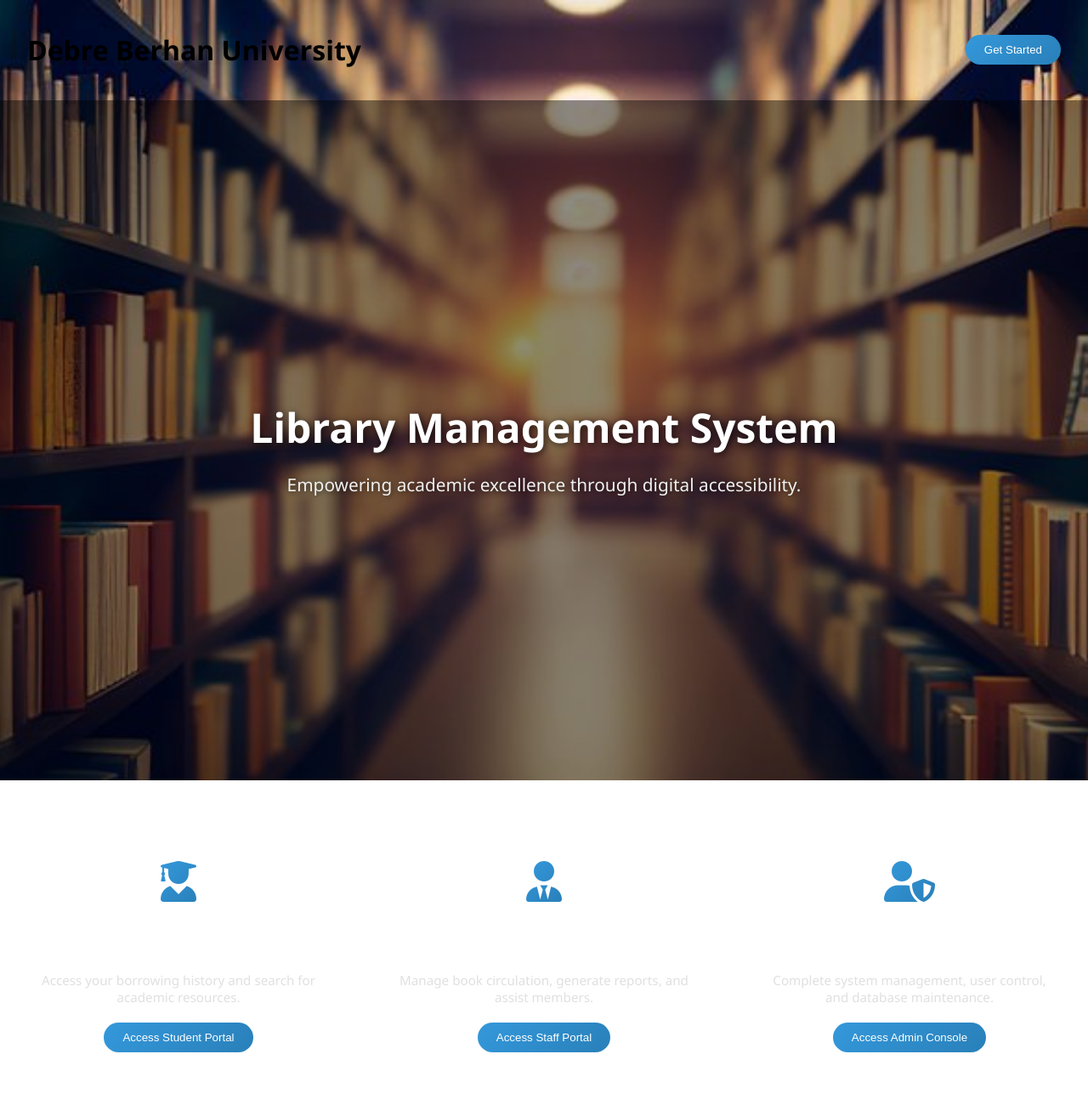
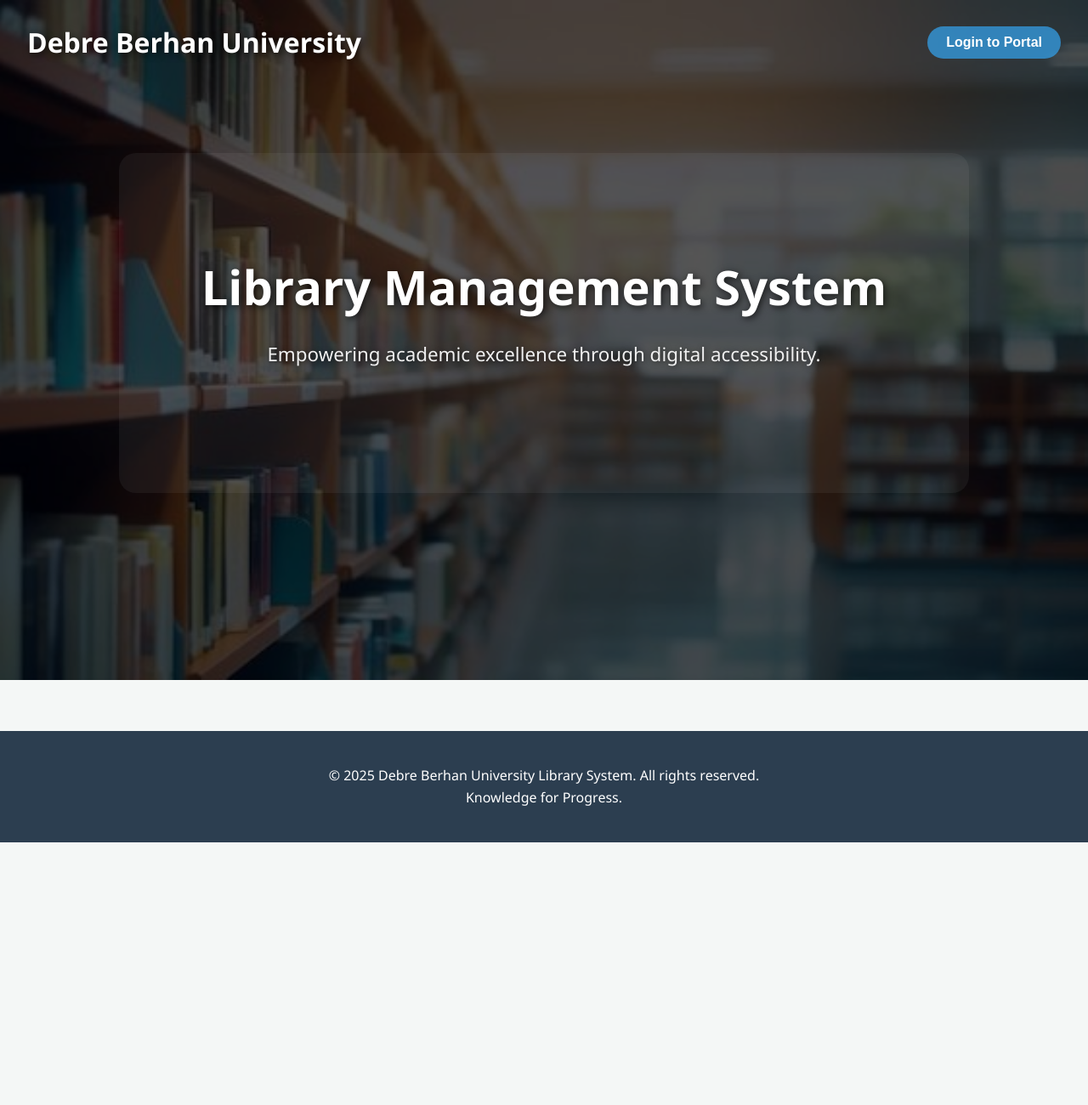
Before and after one commit to tinbit25/Distributed_library_management, a plain HTML site: page client/index.html in a window 1280 px wide. Shown: the top 1300 px of the page at 85% size. After the commit the page ends 991 px from the top, so only its background shows below. Drawn offline with Linux system fonts and the light colour scheme.

Commit message:
one login

```diff
--- a/client/index.html
+++ b/client/index.html
@@ -11,15 +11,16 @@
 
 <body>
     <div class="body-wrapper">
-    <header >
+   <header class="fhome">
     <div class="logo">
         <h1>Debre Berhan University</h1>
     </div>
     <div class="nav-links">
-            <button onclick="document.getElementById('role-selection').scrollIntoView({behavior: 'smooth'})">Get
-                Started</button>
+        <!-- Replace "Get Started" with Login -->
+        <button id="login-btn-header">Login to Portal</button>
     </div>
 </header>
+
 
     <div class="home-wrapper">
         <div class="hero-section">
@@ -32,28 +33,8 @@
     </div>
 </div>
 
-    <div class="container">
-        <div class="role-selection" id="role-selection">
-            <div class="role-card" onclick="openLogin('student')">
-                <i class="fas fa-user-graduate"></i>
-                <h3>Student</h3>
-                <p>Access your borrowing history and search for academic resources.</p>
-                <button>Access Student Portal</button>
-            </div>
-            <div class="role-card" onclick="openLogin('employee')">
-                <i class="fas fa-user-tie"></i>
-                <h3>Employee</h3>
-                <p>Manage book circulation, generate reports, and assist members.</p>
-                <button>Access Staff Portal</button>
-            </div>
-            <div class="role-card" onclick="openLogin('admin')">
-                <i class="fas fa-user-shield"></i>
-                <h3>Administrator</h3>
-                <p>Complete system management, user control, and database maintenance.</p>
-                <button>Access Admin Console</button>
-            </div>
-        </div>
-    </div>
+
+
 
     <footer>
         <div class="footer-content">
--- a/client/style.css
+++ b/client/style.css
@@ -9,28 +9,200 @@
     --light-gray: #ecf0f1;
     --success: #27ae60;
     --error: #e74c3c;
-    --card-shadow: 0 10px 30px rgba(0, 0, 0, 0.15);
+    --card-shadow: 0 4px 15px rgba(0, 0, 0, 0.1);
     --transition: all 0.3s ease;
 }
 
-/* =========================
-   GLOBAL
-========================= */
-/* Make the entire hero area (including header) have one background image */
-body {
+* {
+    box-sizing: border-box;
     margin: 0;
-    font-family: 'Segoe UI', Roboto, Helvetica, Arial, sans-serif;
+    padding: 0;
 }
 
-/* Container for full hero background */
-.body-wrapper{
-background: url('dbu.jpg') center/cover no-repeat;
+body {
+    font-family: 'Segoe UI', Roboto, Helvetica, Arial, sans-serif;
+    background-color: var(--bg-color);
+    color: var(--text-color);
+    line-height: 1.6;
 }
+
+/* Only for this page header */
+body .fhome {
+    position: absolute; /* float over the hero section */
+    top: 0;
+    left: 0;
+    width: 100%;
+    background: transparent; /* fully transparent */
+    color: #fff; /* white text for contrast */
+    padding: 1.5rem 2rem;
+    display: flex;
+    justify-content: space-between;
+    align-items: center;
+    z-index: 10; /* above hero overlay */
+    box-shadow: none; /* remove default shadow */
+}
+
+/* Logo text with subtle shadow for readability */
+body .fhome .logo h1 {
+    font-size: 2rem;
+    font-weight: 700;
+    text-shadow: 2px 2px 8px rgba(0, 0, 0, 0.7);
+}
+
+/* Nav button styling for contrast */
+body .fhome .nav-links button {
+    background: rgba(52, 152, 219, 0.8); /* semi-transparent gradient look */
+    color: #fff;
+    padding: 10px 22px;
+    border-radius: 25px;
+    border: none;
+    cursor: pointer;
+    font-weight: 600;
+    transition: transform 0.3s, box-shadow 0.3s;
+}
+
+body .fhome .nav-links button:hover {
+    transform: translateY(-2px);
+    box-shadow: 0 8px 25px rgba(52, 152, 219, 0.5);
+}
+
+/* Responsive for smaller screens */
+@media (max-width: 768px) {
+    body .fhome {
+        flex-direction: column;
+        gap: 10px;
+        padding: 1rem;
+    }
+
+    body .fhome .logo h1 {
+        font-size: 1.5rem;
+        text-align: center;
+    }
+
+    body .fhome .nav-links button {
+        width: 100%;
+    }
+}
+
+
+header {
+    background-color: var(--primary-color);
+    color: var(--white);
+    padding: 1rem 2rem;
+    display: flex;
+    justify-content: space-between;
+    align-items: center;
+    box-shadow: 0 2px 10px rgba(0, 0, 0, 0.1);
+}
+
+header h1 {
+    font-size: 1.5rem;
+    font-weight: 700;
+}
+
+.nav-links {
+    display: flex;
+    gap: 1.5rem;
+}
+
+.nav-links button {
+    background: transparent;
+    color: white;
+    padding: 8px 15px;
+    border: 1px solid white;
+    border-radius: 4px;
+    cursor: pointer;
+    transition: var(--transition);
+}
+
+.main-login-btn-header {
+    padding: 15px 40px;
+    font-size: 1.2rem;
+    border-radius: 25px;
+    border: none;
+    background-color: var(--primary-color);
+    color: #fff;
+    cursor: pointer;
+    transition: transform 0.3s, box-shadow 0.3s;
+}
+
+.main-login-btn-header:hover {
+    transform: translateY(-2px);
+    box-shadow: 0 8px 25px rgba(41, 128, 185, 0.5);
+}
+
+.nav-links button:hover {
+    background: white;
+    color: var(--primary-color);
+}
+
+.container {
+    max-width: 1200px;
+    margin: 40px auto;
+    padding: 0 20px;
+}
+
+
+
+/* Make home-wrapper full viewport and flex-center hero-section */
 .home-wrapper {
     position: relative;
+    width: 100%;
+    min-height: 100vh; /* full screen */
+    background: url('dbu2.jpg') center/cover no-repeat;
+    display: flex;
+    align-items: center;        /* vertical centering */
+    justify-content: center;    /* horizontal centering */
+}
+
+/* Overlay for better readability */
+.home-wrapper::before {
+    content: '';
+    position: absolute;
+    inset: 0;
+    background: rgba(0,0,0,0.6);
+    z-index: 1;
+}
+
+/* Hero-section flex-centered content */
+.hero-section {
+    position: relative;
+    z-index: 2; /* above overlay */
+    width: 90%;
+    max-width: 1000px;
+    padding: 60px 20px;
+    display: flex;
+    flex-direction: column;
+    justify-content: center;  /* center content vertically */
+    align-items: center;      /* center content horizontally */
+    text-align: center;
+    border-radius: 20px;
+    overflow: hidden;
+    background: rgba(255,255,255,0.05); /* optional transparent layer */
+}
+
+/* Hero content text */
+.hero-content h2 {
+    font-size: 3.5rem;
+    color: #fff;
+    text-shadow: 2px 2px 8px rgba(0,0,0,0.7);
+    margin-bottom: 1rem;
+}
+
+.hero-content p {
+    font-size: 1.4rem;
+    color: #f0f0f0;
+    text-shadow: 1px 1px 6px rgba(0,0,0,0.6);
+    margin-bottom: 2rem;
+}
+
+
+.home-wrapper {
+    position: relative;
+    color: white;
     min-height: 100vh; /* Full viewport height */
+    background: url('dbu2.jpg') center/cover no-repeat;
     display: flex;
-    color: white;
     flex-direction: column;
 }
 
@@ -39,237 +211,282 @@ background: url('dbu.jpg') center/cover no-repeat;
     content: '';
     position: absolute;
     inset: 0;
-    background: rgba(0, 0, 0, 0.45); /* dark overlay */
+    background: rgba(0, 0, 0, 0.70); /* dark overlay */
 }
 
-/* Keep header over the overlay */
-header {
+.hero-section {
     position: relative;
-    z-index: 2;
+    width: 90%;
+    max-width: 1000px;
+    height: 400px;
+    background-size: cover;
+    background-position: center;
     display: flex;
-    justify-content: space-between;
-    align-items: center;
-    padding: 1rem 2rem;
-
-    background: transparent; /* remove solid color */
+    align-items: center;        /* centers vertically */
+    justify-content: center;    /* centers horizontally */
+    text-align: center;
+    border-radius: 20px;
+    margin: 0 auto 40px auto;
+    overflow: hidden;
+    padding-top: 60px; /* add space from top if needed */
 }
 
-/* Hero section text */
-.hero-section {
+.hero-content {
     position: relative;
-    z-index: 2; /* over overlay */
-    flex: 1; /* take remaining height */
+    color: var(--primary-color);
+    z-index: 1;
     display: flex;
-    align-items: center;
+    flex-direction: column;
     justify-content: center;
-    text-align: center;
+    height: 100%;
 }
 
+.hero-overlay {
+    position: absolute;
+    top: 0;
+    left: 0;
+    width: 100%;
+    height: 100%;
+}
+
+
+
 .hero-content h2 {
-    color: #fff;
-    font-size: 3rem;
+    font-size: 3.5rem;
     margin-bottom: 1rem;
-    text-shadow: 2px 2px 8px rgba(0, 0, 0, 0.7);
+
 }
 
 .hero-content p {
-    color: #f0f0f0;
-    font-size: 1.3rem;
-    text-shadow: 1px 1px 6px rgba(0, 0, 0, 0.6);
+    font-size: 1.4rem;
+    margin-bottom: 2rem;
+    font-weight: 500;
 }
 
-/* Button styling */
-.nav-links button {
-    background: linear-gradient(135deg, #3498db, #2980b9);
-    color: #fff;
-    padding: 10px 22px;
-    border-radius: 25px;
-    border: none;
-    cursor: pointer;
-    transition: transform 0.3s, box-shadow 0.3s;
-}
-
-.nav-links button:hover {
-    transform: translateY(-2px);
-    box-shadow: 0 10px 25px rgba(52, 152, 219, 0.5);
-}
-
-/* Optional: responsive text */
-@media (max-width: 768px) {
-    .hero-content h2 { font-size: 2.2rem; }
-    .hero-content p { font-size: 1.1rem; }
-}
-
-/* =========================
-   ROLE SELECTION
-========================= */
 .role-selection {
     display: grid;
-    grid-template-columns: repeat(auto-fit, minmax(280px, 1fr));
+    grid-template-columns: repeat(auto-fit, minmax(300px, 1fr));
     gap: 30px;
-    margin: 60px 0;
+    margin-top: 40px;
+    /* Adjusted from negative margin to give more space */
+    margin-bottom: 40px;
+    position: relative;
     z-index: 2;
-    padding: 0 10px;
 }
 
 .role-card {
-    background: rgba(255,255,255,0.1);
-    backdrop-filter: blur(15px);
-    border-radius: 20px;
-    padding: 35px 25px;
+    background: var(--white);
+    padding: 40px;
+    border-radius: 15px;
     text-align: center;
+    box-shadow: var(--card-shadow);
+    transition: var(--transition);
     cursor: pointer;
-    transition: transform 0.4s ease, box-shadow 0.4s ease;
-    position: relative;
-    overflow: hidden;
-}
-
-.role-card::before {
-    content: "";
-    position: absolute;
-    inset: 0;
-    background: linear-gradient(120deg, transparent, rgba(52,152,219,0.3), transparent);
-    opacity: 0;
-    transition: opacity 0.4s;
-}
-
-.role-card:hover::before {
-    opacity: 1;
 }
 
 .role-card:hover {
-    transform: translateY(-12px) scale(1.02);
-    box-shadow: 0 25px 60px rgba(0,0,0,0.5);
+    transform: translateY(-10px);
 }
 
 .role-card i {
     font-size: 3rem;
-    margin-bottom: 18px;
-    color: #fff;
-    background: linear-gradient(135deg, #3498db, #2980b9);
-    -webkit-background-clip: text;
-    -webkit-text-fill-color: transparent;
+    color: var(--primary-color);
+    margin-bottom: 1.5rem;
 }
 
 .role-card h3 {
-    font-size: 1.3rem;
-    margin-bottom: 10px;
-    color: #fff;
+    margin-bottom: 1rem;
+    color: var(--text-color);
 }
 
-.role-card p {
-    font-size: 0.95rem;
-    color: #e0e0e0;
-    margin-bottom: 20px;
+.form-card {
+    background: var(--white);
+    padding: 25px;
+    border-radius: 10px;
+    box-shadow: 0 2px 8px rgba(0, 0, 0, 0.05);
+    margin-bottom: 30px;
+    border: 1px solid var(--light-gray);
 }
 
-.role-card button {
-    padding: 10px 22px;
-    border-radius: 25px;
+.form-card h3 {
+    margin-bottom: 20px;
+    color: var(--primary-color);
+    font-size: 1.2rem;
+}
+
+.dashboard-grid {
+    display: grid;
+    grid-template-columns: 250px 1fr;
+    gap: 30px;
+    min-height: calc(100vh - 200px);
+}
+
+aside {
+    background: var(--white);
+    padding: 20px;
+    border-radius: 10px;
+    box-shadow: var(--card-shadow);
+    height: fit-content;
+}
+
+.side-nav {
+    display: flex;
+    flex-direction: column;
+    gap: 10px;
+}
+
+.side-nav button {
+    text-align: left;
+    padding: 12px 15px;
+    background: none;
     border: none;
-    background: linear-gradient(135deg, #3498db, #2980b9);
-    color: #fff;
+    border-radius: 6px;
+    color: var(--text-color);
     font-weight: 500;
     cursor: pointer;
-    transition: transform 0.3s, box-shadow 0.3s;
+    transition: var(--transition);
 }
 
-.role-card button:hover {
-    transform: scale(1.05);
-    box-shadow: 0 12px 30px rgba(52,152,219,0.5);
+.side-nav button:hover,
+.side-nav button.active {
+    background: var(--primary-color);
+    color: white;
 }
 
-/* =========================
-   FOOTER
-========================= */
-footer {
-    margin-top: 80px;
-    padding: 40px 20px;
-    background: #2c3e50;
-    color: #fff;
-    text-align: center;
-    border-top: 4px solid #2980B9;
+main {
+    background: var(--white);
+    padding: 30px;
+    border-radius: 10px;
+    box-shadow: var(--card-shadow);
 }
 
-.footer-content p {
-    opacity: 0.85;
-    margin-bottom: 5px;
+.dashboard-section h2 {
+    margin-bottom: 20px;
+    padding-bottom: 10px;
+    border-bottom: 2px solid var(--light-gray);
+    color: var(--primary-color);
 }
 
-/* =========================
-   MODAL LOGIN
-========================= */
+form {
+    display: grid;
+    grid-template-columns: repeat(auto-fit, minmax(200px, 1fr));
+    gap: 15px;
+    margin-bottom: 30px;
+}
+
+input,
+select,
+button {
+    padding: 12px;
+    border: 1px solid var(--light-gray);
+    border-radius: 6px;
+    font-size: 1rem;
+}
+
+input:focus,
+select:focus {
+    outline: none;
+    border-color: var(--primary-color);
+}
+
+button {
+    background-color: var(--primary-color);
+    color: white;
+    border: none;
+    cursor: pointer;
+    font-weight: 600;
+    transition: var(--transition);
+}
+
+button:hover {
+    background-color: var(--primary-hover);
+}
+
+button.secondary {
+    background-color: var(--gray);
+}
+
+button.danger {
+    background-color: var(--error);
+}
+
+table {
+    width: 100%;
+    border-collapse: collapse;
+    margin-top: 20px;
+}
+
+th {
+    background-color: var(--light-gray);
+    color: var(--text-color);
+    font-weight: 600;
+    text-align: left;
+    padding: 12px;
+}
+
+td {
+    padding: 12px;
+    border-bottom: 1px solid var(--light-gray);
+}
+
+tr:hover {
+    background-color: #f9f9f9;
+}
+
+.hidden {
+    display: none;
+}
+
+footer {
+    margin-top: 60px;
+    padding: 40px 20px;
+    background: var(--text-color);
+    color: var(--white);
+    text-align: center;
+}
+
+.footer-content {
+    max-width: 1200px;
+    margin: 0 auto;
+}
+
+/* Modal for login */
 .modal {
     display: none;
     position: fixed;
-    inset: 0;
-    background: rgba(0,0,0,0.5);
+    z-index: 1000;
+    left: 0;
+    top: 0;
+    width: 100%;
+    height: 100%;
+    background-color: rgba(0, 0, 0, 0.5);
     backdrop-filter: blur(5px);
-    z-index: 2000;
 }
 
 .modal-content {
-    background: rgba(255,255,255,0.15);
-    backdrop-filter: blur(20px);
+    background-color: var(--white);
     margin: 10% auto;
-    padding: 35px;
-    border-radius: 20px;
+    padding: 40px;
+    border-radius: 12px;
     width: 400px;
-    max-width: 90%;
-    box-shadow: 0 10px 40px rgba(0,0,0,0.25);
-    animation: scaleIn 0.4s ease;
+    box-shadow: 0 5px 30px rgba(0, 0, 0, 0.3);
 }
 
-.modal-header h2 {
-    color: #fff;
+.modal-header {
+    display: flex;
+    justify-content: space-between;
+    align-items: center;
+    margin-bottom: 25px;
 }
 
 .close {
-    font-size: 26px;
+    font-size: 28px;
     font-weight: bold;
-    cursor: pointer;
-    color: #fff;
-}
-
-/* Inputs */
-#login-form input {
-    width: 100%;
-    padding: 12px 15px;
-    border-radius: 10px;
-    border: none;
-    margin-bottom: 15px;
-}
-
-/* Buttons inside modal */
-#login-form button {
-    width: 100%;
-    padding: 12px;
-    border-radius: 25px;
-    border: none;
-    background: linear-gradient(135deg, #3498db, #2980b9);
-    color: #fff;
-    font-weight: 600;
     cursor: pointer;
 }
 
-/* =========================
-   ANIMATIONS
-========================= */
-@keyframes fadeUp {
-    from {opacity: 0; transform: translateY(30px);}
-    to {opacity: 1; transform: translateY(0);}
+@media (max-width: 768px) {
+    .dashboard-grid {
+        grid-template-columns: 1fr;
+    }
 }
-
-@keyframes scaleIn {
-    from {opacity: 0; transform: scale(0.8);}
-    to {opacity: 1; transform: scale(1);}
-}
-
-/* =========================
-   RESPONSIVE
-========================= */
-@media (max-width: 768px) {
-    .hero-content h2 { font-size: 2.2rem; }
-    .hero-content p { font-size: 1.1rem; }
-    .role-selection { gap: 20px; }
-}
```
Also changed, not shown: client/js/api.js (+10 -0 lines), client/dbu2.jpg (added), 1 other file. Lines whose indentation alone changed are shown as unchanged.
